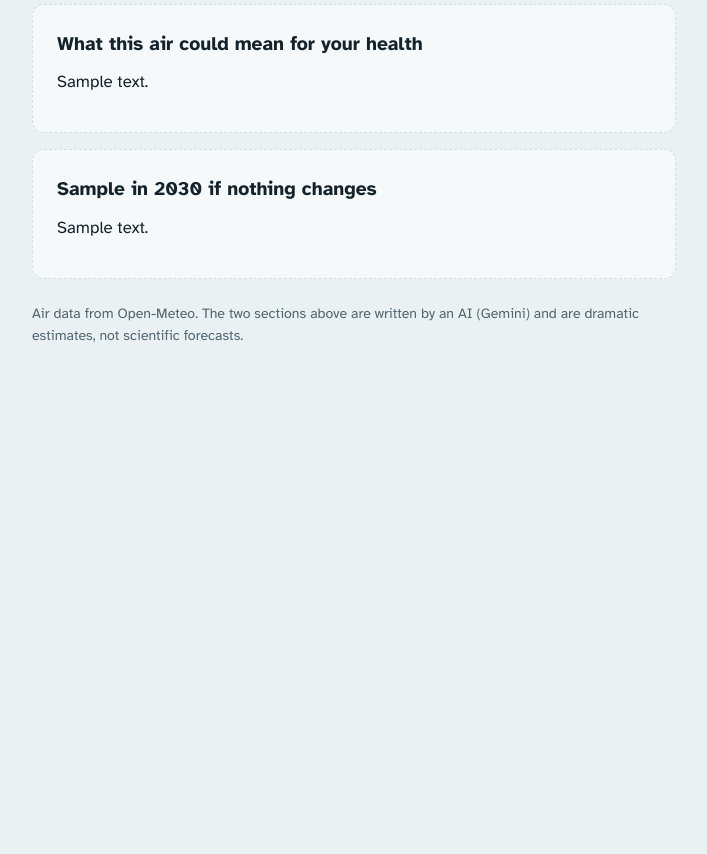
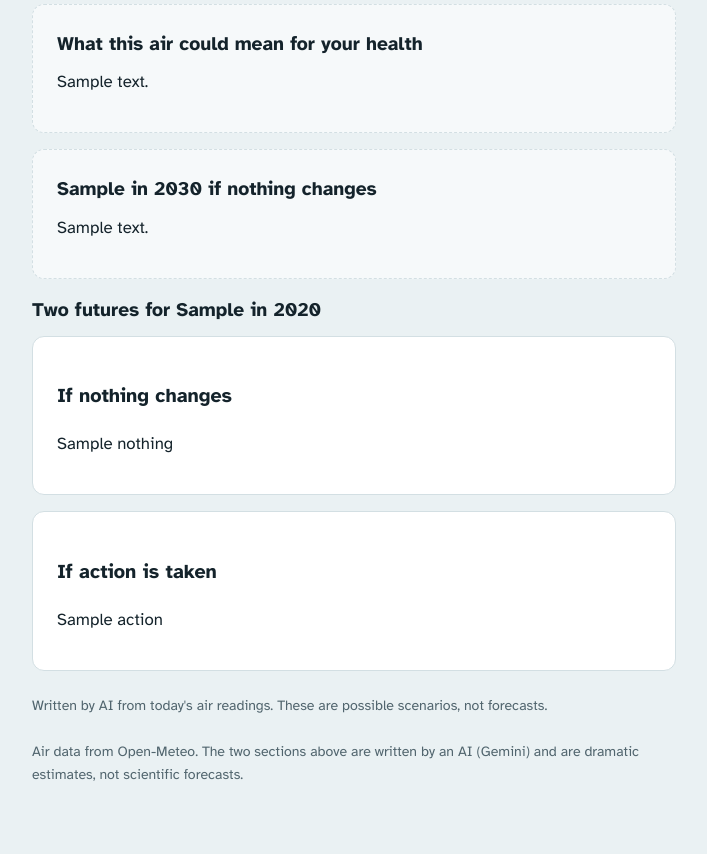
Before and after one commit to Mpilozama/EcoChange-Helper, a Flask app: template templates/footprint.html in a window 1280 px wide. Shown: the part 1103-1957 px from the top of the page, without its empty margins (286-993 px from the left). Before the commit the page ends 1445 px from the top, so only its background shows below. Run offline with Flask 3, Linux system fonts and the light colour scheme; the template is opened without the code that fills it: most values are stand-ins (such as "Sample title", 1, 10 or a date in 2020).

Commit message:
feat: show two future scenarios side by side on results page

```diff
--- a/templates/footprint.html
+++ b/templates/footprint.html
@@ -75,6 +75,23 @@
         <p>{{ prediction_text }}</p>
     </section>
 
+    {% if scenarios %}
+    <section class="futures">
+        <h2>Two futures for {{ result_city }} in {{ scenarios.year }}</h2>
+        <div class="futures-grid">
+            <div class="card future future-bad">
+                <h3>If nothing changes</h3>
+                <p>{{ scenarios.nothing }}</p>
+            </div>
+            <div class="card future future-good">
+                <h3>If action is taken</h3>
+                <p>{{ scenarios.action }}</p>
+            </div>
+        </div>
+        <p class="footnote">Written by AI from today's air readings. These are possible scenarios, not forecasts.</p>
+    </section>
+    {% endif %}
+
     <p class="footnote">Air data from Open-Meteo. The two sections above are written by an AI (Gemini) and are dramatic estimates, not scientific forecasts.</p>
 </main>
 </body>
```
